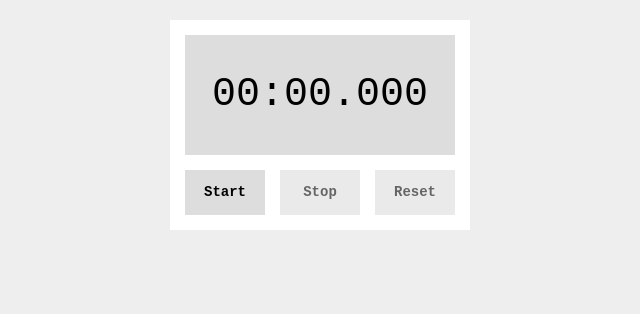
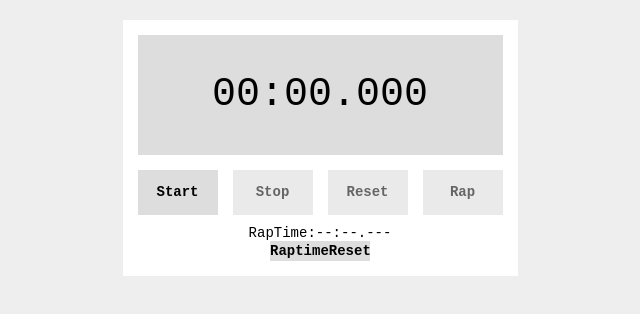
Before and after one commit to matsutaku0813/MyStopwatch, a plain HTML site: page index.html in a window 1280 px wide. Shown: the whole page, without its empty margins (320-960 px from the left). Drawn offline with Linux system fonts and the light colour scheme.

Commit message:
Add files via upload

```diff
--- a/css/styles.css
+++ b/css/styles.css
@@ -6,7 +6,7 @@ body{
 
 .container{
   margin: 20px auto;
-  width: 270px;
+  width: 365px;
   background: #ffffff;
   padding: 15px;
   text-align: center;
@@ -30,6 +30,11 @@ body{
   user-select: none;
 }
 
+.btn:active{
+    height: 40px;
+    margin-top: 5px;
+}
+
 .controls{
   display: flex;
   justify-content: space-between;
@@ -38,3 +43,18 @@ body{
 .inactive{
   opacity: 0.6;
 }
+
+.btn1{
+  width: 100px;
+  height: 20px;
+  line-height: 20px;
+  background: #dddddd;
+  font-weight: bold;
+  cursor: pointer;
+  user-select: none;
+  margin: auto;
+}
+
+.recoad{
+  margin-top: 10px;
+}
--- a/index.html
+++ b/index.html
@@ -14,7 +14,11 @@
       <div class="btn" id="start">Start</div>
       <div class="btn" id="stop">Stop</div>
       <div class="btn" id="reset">Reset</div>
+      <div class="btn" id="rap">Rap</div>
     </div>
+    <div class="recoad">RapTime:<span id="recoad">--:--.---</span></div>
+    <div class="btn1" id="rapreset">RaptimeReset</div>
+
   </div>
 
   <script src="js/main.js"></script>
--- a/js/main.js
+++ b/js/main.js
@@ -4,6 +4,9 @@
   const start = document.getElementById('start');
   const stop = document.getElementById('stop');
   const reset = document.getElementById('reset');
+  const rap = document.getElementById('rap');
+  const recoad = document.getElementById('recoad');
+  const rapreset = document.getElementById('rapreset');
 
   let startTime;
   let timeoutId;
@@ -23,25 +26,28 @@
   }
 
   function setButtonStateInitial() {
-    start.classList.remove('inactive')
+    start.classList.remove('inactive');
     stop.classList.add('inactive');
     reset.classList.add('inactive');
+    rap.classList.add('inactive');
   }
   function setButtonStateRunning() {
     start.classList.add('inactive');
-    stop.classList.remove('inactive')
+    stop.classList.remove('inactive');
     reset.classList.add('inactive');
+    rap.classList.remove('inactive');
   }
   function setButtonStateStopped() {
-    start.classList.remove('inactive')
+    start.classList.remove('inactive');
     stop.classList.add('inactive');
-    reset.classList.remove('inactive')
+    reset.classList.remove('inactive');
+    rap.classList.remove('inactive');
   }
 
   setButtonStateInitial();
 
   start.addEventListener('click', () => {
-    if(start.classList.contains('inactive')===true){
+    if (start.classList.contains('inactive') === true) {
       return;
     }
     setButtonStateRunning();
@@ -50,7 +56,7 @@
   });
 
   stop.addEventListener('click', () => {
-    if(stop.classList.contains('inactive')===true){
+    if (stop.classList.contains('inactive') === true) {
       return;
     }
     setButtonStateStopped();
@@ -59,11 +65,30 @@
   });
 
   reset.addEventListener('click', () => {
-    if(reset.classList.contains('inactive')===true){
+    if (reset.classList.contains('inactive') === true) {
       return;
     }
     setButtonStateInitial();
     timer.textContent = '00:00.000';
     elapsedTime = 0;
   });
+
+  rap.addEventListener('click', () => {
+    if (rap.classList.contains('inactive') === true) {
+      return;
+    }
+    const d = new Date(Date.now() - startTime + elapsedTime);
+    const m = String(d.getMinutes()).padStart(2, '0');
+    const s = String(d.getSeconds()).padStart(2, '0');
+    const ms = String(d.getMilliseconds()).padStart(3, '0');
+    recoad.textContent = `${m}:${s}.${ms}`;
+  });
+
+  rapreset.addEventListener('click', () => {
+    if (rapreset.classList.contains('inactive') === true) {
+      return;
+    }
+    recoad.textContent = '--:--.---';
+    elapsedTime = 0;
+  });
 }
```
